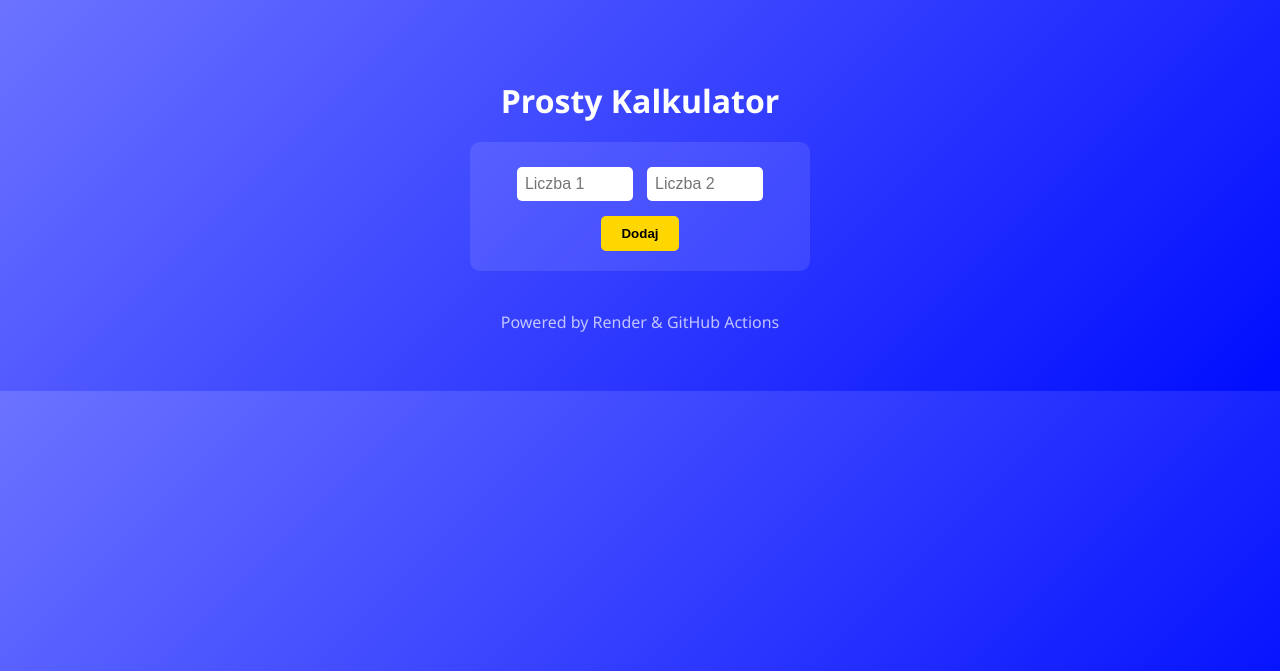
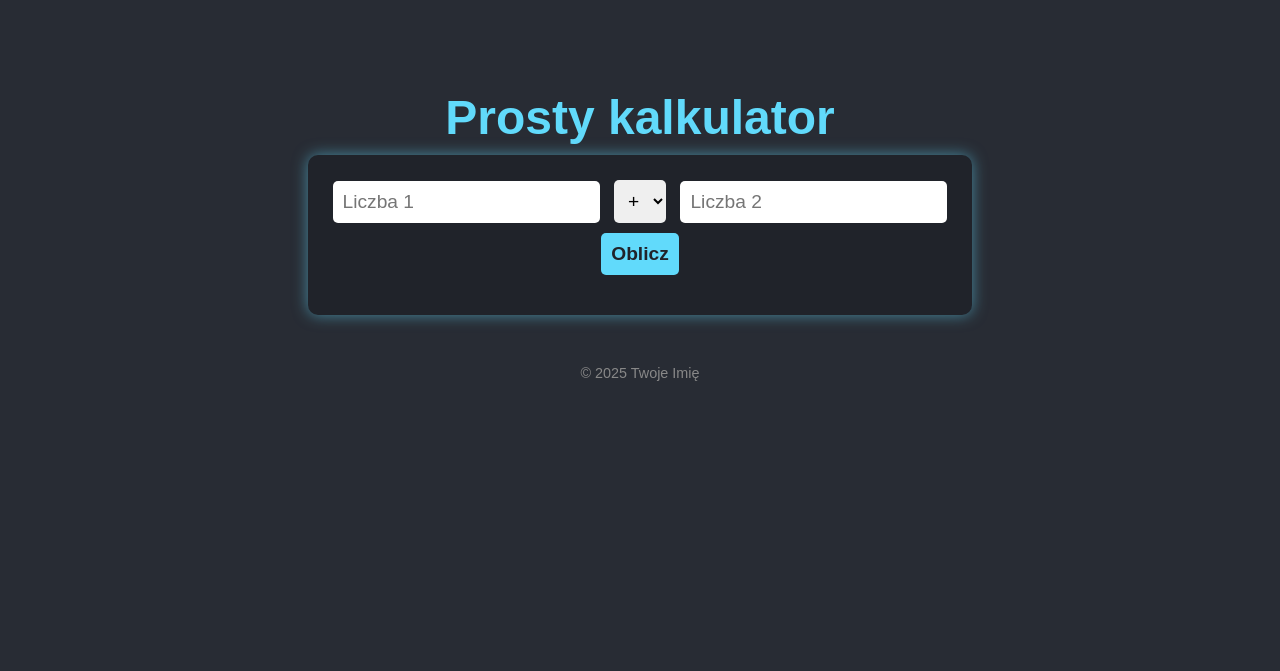
Before and after one commit to badmintonenjoyer/python-project, a Flask app: page / in a window 1280 px wide. Shown: the top 671 px of the page. Run offline with Flask 3, Linux system fonts and the light colour scheme.

Commit message:
zmiany w main oraz templates

```diff
--- a/main.py
+++ b/main.py
@@ -1,4 +1,4 @@
-from flask import Flask, render_template, request, jsonify
+from flask import Flask, render_template
 import os
 
 app = Flask(__name__)
@@ -7,20 +7,13 @@ app = Flask(__name__)
 def home():
     return render_template('index.html')
 
-@app.route('/calculate', methods=['POST'])
-def calculate():
-    try:
-        num1 = float(request.form.get('num1', 0))
-        num2 = float(request.form.get('num2', 0))
-        result = num1 + num2
-        return render_template('index.html', result=result, num1=num1, num2=num2)
-    except ValueError:
-        return render_template('index.html', error="Proszę wpisać poprawne liczby.")
-
 @app.route('/health')
 def health():
-    # Możesz tutaj dodać więcej sprawdzeń (np. DB, serwisy)
-    return jsonify(status="OK", service="Python Flask app", version="1.0")
+    return (
+        "Status aplikacji: OK\n"
+        "Usługa: Python Flask app\n"
+        "Wersja: 1.0\n"
+    ), 200, {'Content-Type': 'text/plain; charset=utf-8'}
 
 if __name__ == '__main__':
     port = int(os.environ.get('PORT', 5000))
--- a/templates/index.html
+++ b/templates/index.html
@@ -2,74 +2,91 @@
 <html lang="pl">
 <head>
   <meta charset="UTF-8" />
-  <title>Prosty Kalkulator</title>
+  <title>Prosty kalkulator</title>
   <style>
     body {
-      font-family: 'Segoe UI', Tahoma, Geneva, Verdana, sans-serif;
-      background: linear-gradient(135deg, #6b73ff, #000dff);
-      color: white;
+      font-family: Arial, sans-serif;
+      background-color: #282c34;
+      color: #61dafb;
       text-align: center;
       padding: 50px;
     }
     h1 {
-      margin-bottom: 0.5em;
+      font-size: 3em;
+      margin-bottom: 0.2em;
     }
-    form {
-      margin: 20px auto;
-      max-width: 300px;
-      background: rgba(255, 255, 255, 0.1);
+    .calculator {
+      background: #20232a;
       padding: 20px;
       border-radius: 10px;
+      display: inline-block;
+      box-shadow: 0 0 15px #61dafb88;
     }
-    input[type="number"] {
-      width: 100px;
-      padding: 8px;
+    input, select, button {
+      font-size: 1.2em;
       margin: 5px;
+      padding: 10px;
       border-radius: 5px;
       border: none;
-      font-size: 1em;
     }
     button {
-      background: #ffd700;
-      border: none;
-      padding: 10px 20px;
-      margin-top: 10px;
-      border-radius: 5px;
-      font-weight: bold;
       cursor: pointer;
-    }
-    .result {
-      margin-top: 20px;
-      font-size: 1.4em;
+      background-color: #61dafb;
+      color: #20232a;
       font-weight: bold;
     }
-    .error {
-      color: #ff6347;
+    #result {
       margin-top: 15px;
+      font-size: 1.5em;
     }
     footer {
-      margin-top: 40px;
-      opacity: 0.7;
+      margin-top: 50px;
+      font-size: 0.9em;
+      color: #888;
     }
   </style>
 </head>
 <body>
-  <h1>Prosty Kalkulator</h1>
-  <form method="post" action="/calculate">
-    <input type="number" step="any" name="num1" placeholder="Liczba 1" value="{{ num1 if num1 is defined else '' }}" required />
-    <input type="number" step="any" name="num2" placeholder="Liczba 2" value="{{ num2 if num2 is defined else '' }}" required />
-    <br/>
-    <button type="submit">Dodaj</button>
-  </form>
+  <h1>Prosty kalkulator</h1>
+  <div class="calculator">
+    <input type="number" id="num1" placeholder="Liczba 1" />
+    <select id="operator">
+      <option value="+">+</option>
+      <option value="-">−</option>
+      <option value="*">×</option>
+      <option value="/">÷</option>
+    </select>
+    <input type="number" id="num2" placeholder="Liczba 2" />
+    <br />
+    <button onclick="calculate()">Oblicz</button>
+    <div id="result"></div>
+  </div>
+  <footer>© 2025 Twoje Imię</footer>
 
-  {% if result is defined %}
-    <div class="result">Wynik: {{ result }}</div>
-  {% endif %}
+  <script>
+    function calculate() {
+      const num1 = parseFloat(document.getElementById('num1').value);
+      const num2 = parseFloat(document.getElementById('num2').value);
+      const op = document.getElementById('operator').value;
+      let result;
 
-  {% if error is defined %}
-    <div class="error">{{ error }}</div>
-  {% endif %}
-
-  <footer>Powered by Render &amp; GitHub Actions</footer>
+      if (isNaN(num1) || isNaN(num2)) {
+        result = "Podaj dwie liczby!";
+      } else {
+        switch (op) {
+          case '+': result = num1 + num2; break;
+          case '-': result = num1 - num2; break;
+          case '*': result = num1 * num2; break;
+          case '/':
+            if (num2 === 0) result = "Nie można dzielić przez zero!";
+            else result = num1 / num2;
+            break;
+          default:
+            result = "Nieznany operator";
+        }
+      }
+      document.getElementById('result').textContent = "Wynik: " + result;
+    }
+  </script>
 </body>
 </html>
```
